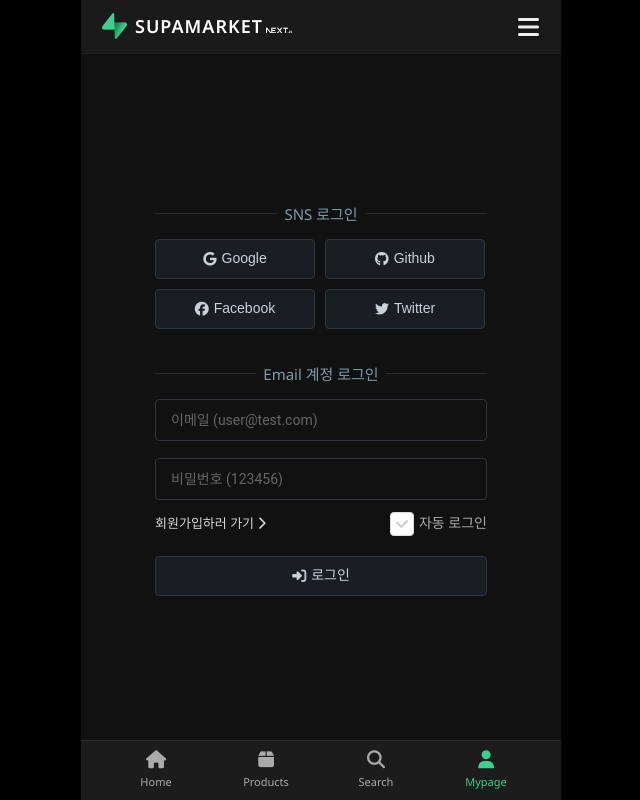
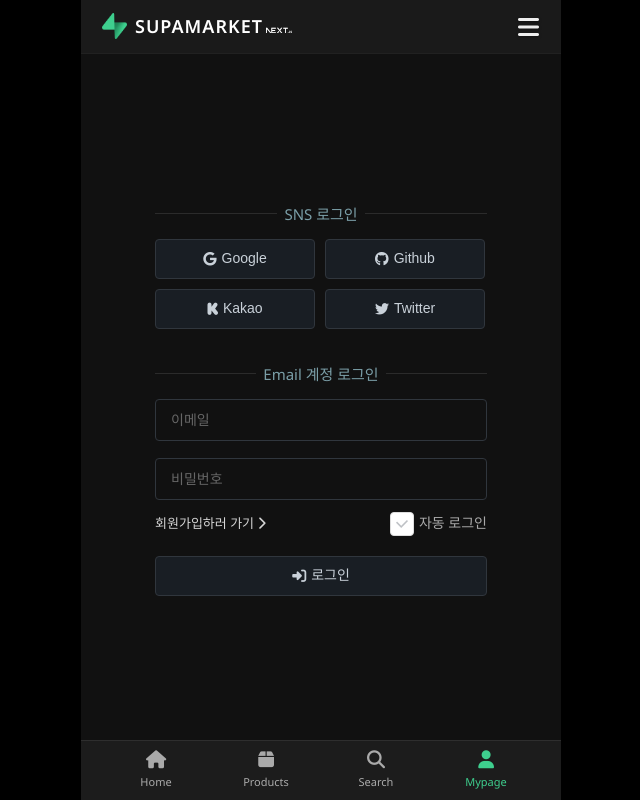
Before and after one commit to kimkee/supabase, a Next.js app: page /user/login in a window 1280 px wide. Shown: the whole page, without its empty margins (319-959 px from the left). Built offline with nearby package versions, Linux system fonts and the light colour scheme.

Commit message:
login 작업

```diff
--- a/src/app/components/Nav.jsx
+++ b/src/app/components/Nav.jsx
@@ -1,6 +1,5 @@
 'use client'
 import React, {  useEffect,useState } from 'react'; //useState, useEffect
-// import {NavLink , useLocation } from 'react-router-dom'; // Link  , useLocation, useSearchParams,useParams, useSearchParams
 import { usePathname } from 'next/navigation';
 import clsx from 'clsx';
 import ui from '../ui.js';
--- a/src/app/user/login/page.js
+++ b/src/app/user/login/page.js
@@ -48,24 +48,24 @@
           <div className="sns form">
             <div className="tit"><em className="t">SNS 로그인</em></div>
             <div className="bts">
-              <button type="button" className="btn" /* onClick={''} */><i className="fa-brands fa-google"></i><em>Google </em></button>
-              <button type="button" className="btn" onClick={loginGithub  }><i className="fa-brands fa-github"></i><em>Github </em></button>
-              <button type="button" className="btn" /* onClick={''} */><i className="fa-brands fa-facebook"></i><em>Facebook </em></button>
-              <button type="button" className="btn" /* onClick={''} */><i className="fa-brands fa-twitter"></i><em>Twitter </em></button>
+              <button type="button" className="btn" /* onClick={''} */><i className="fa-brands fa-google" /><em>Google </em></button>
+              <button type="button" className="btn" onClick={loginGithub  }><i className="fa-brands fa-github" /><em>Github </em></button>
+              <button type="button" className="btn" /* onClick={''} */><i class="fa-brands fa-kickstarter-k" /><em>Kakao </em></button>
+              <button type="button" className="btn" /* onClick={''} */><i className="fa-brands fa-twitter" /><em>Twitter </em></button>
             </div>
           </div>
           <div className="eml form">
             <div className="tit"><em className="t">Email 계정 로그인</em></div>
             <ul className="list">
               <li>
-                <div className="dd"><span className="input"><input type="email" ref={userEmail} placeholder="이메일 (user@test.com)" /></span></div>
+                <div className="dd"><span className="input"><input type="email" ref={userEmail} placeholder="이메일" /></span></div>
               </li>
               <li>
-                <div className="dd"><span className="input"><input type="password" ref={userPassword} placeholder="비밀번호 (123456)" /></span></div>
+                <div className="dd"><span className="input"><input type="password" ref={userPassword} placeholder="비밀번호" /></span></div>
               </li>
             </ul>
             <div className="savelogin">
-              <a className={`bt`} to={"/user/signup"}>
+              <a className={`bt`} href={"/user/signup"}>
                 회원가입하러 가기 <i className="fa-solid fa-chevron-right"></i>
               </a>
               <label className="checkbox"><input type="checkbox" ref={autoLogin} onChange={saveSheck} /><span className="txt">자동 로그인</span></label>
```
